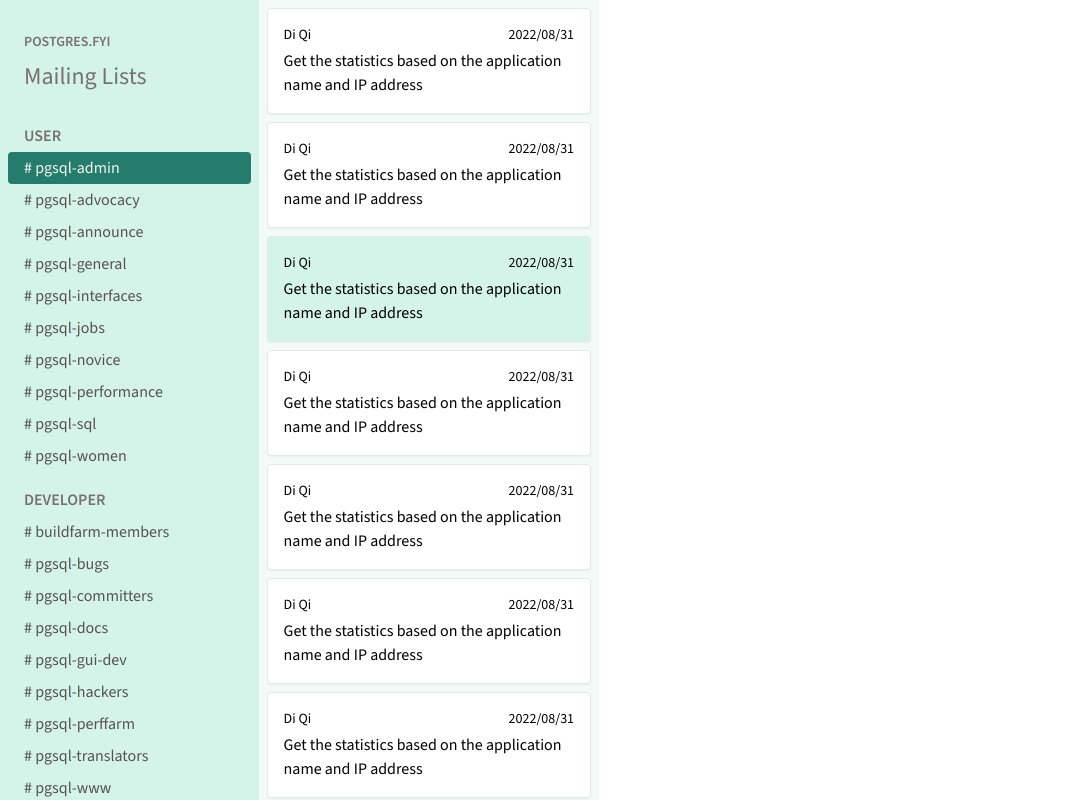
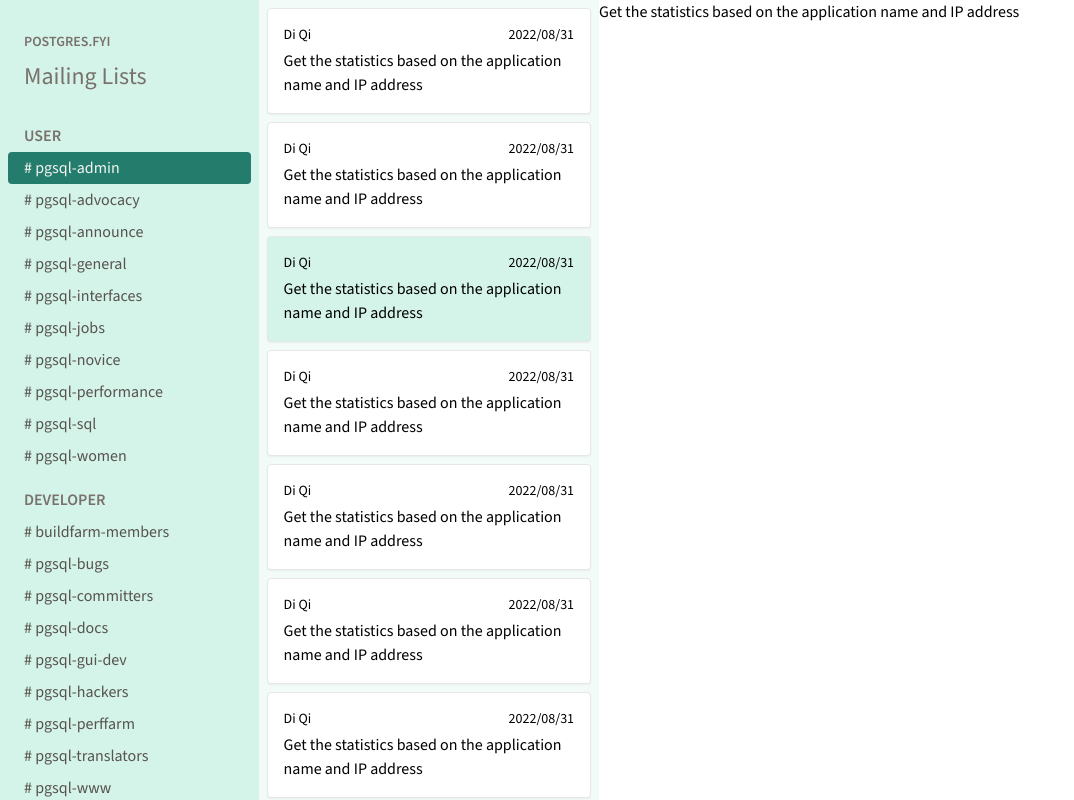
Before and after one commit to lanterndata/pg, a Next.js app: page / in a window 1280 px wide. Shown: the whole page, without its empty margins (0-1074 px from the left). Built offline with nearby package versions, Linux system fonts and the light colour scheme.

Commit message:
Add initial thread view

```diff
--- a/src/components/Page.tsx
+++ b/src/components/Page.tsx
@@ -1,5 +1,6 @@
 import Navbar from './Navbar';
 import ThreadPreview from './ThreadPreview';
+import ThreadView from './ThreadView';
 
 interface PageProps {
   list?: string;
@@ -21,7 +22,9 @@
           <ThreadPreview />
           <ThreadPreview />
         </div>
-        <div className='col-span-2'></div>
+        <div className='col-span-2'>
+          <ThreadView />
+        </div>
       </main>
     </div>
   );
--- /dev/null
+++ b/src/components/ThreadView.tsx
@@ -0,0 +1,9 @@
+const ThreadView = () => {
+  return (
+    <div>
+      <h1>Get the statistics based on the application name and IP address</h1>
+    </div>
+  );
+};
+
+export default ThreadView;
```
